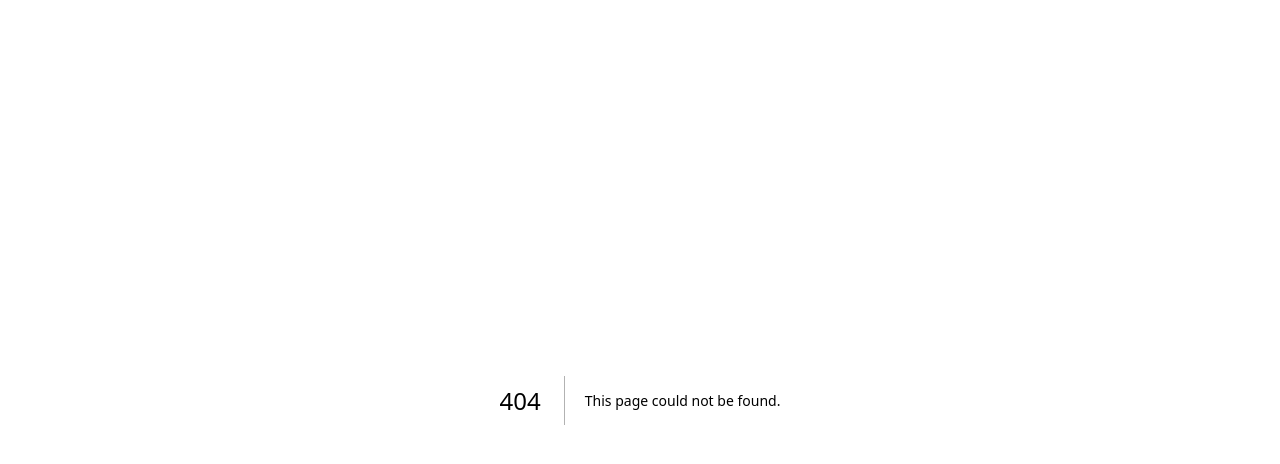
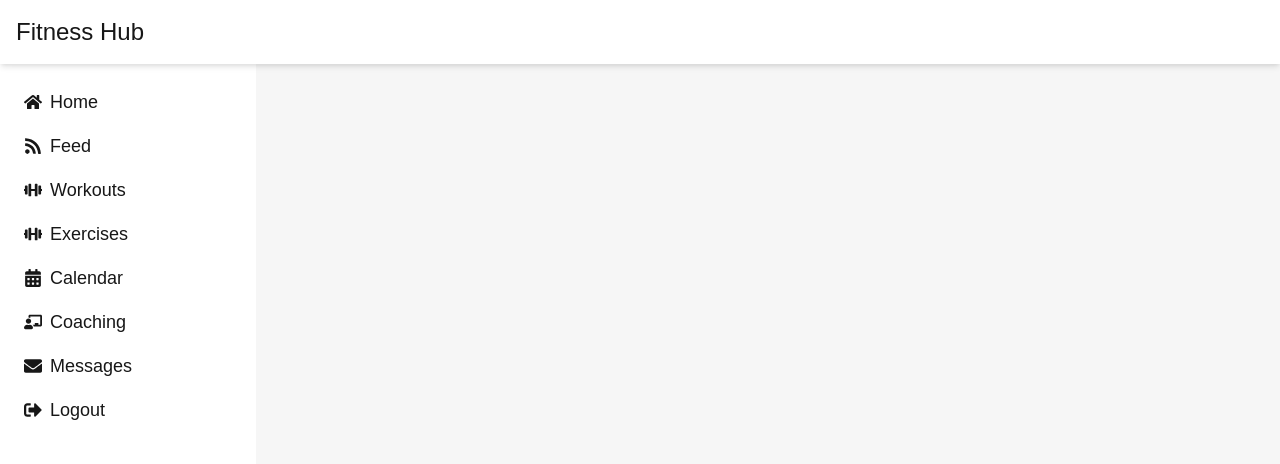
Before and after one commit to DylanO9/final_fitness_network, a Next.js app in the folder frontend/web/: page /dashboard in a window 1280 px wide. Before the commit this address had no page. Shown: the top 464 px of the page. Built offline with nearby package versions, Linux system fonts and the light colour scheme.

Commit message:
Layout created for dashboard
Layout includes a layout for all consequent pages of dashboard

```diff
--- /dev/null
+++ b/frontend/web/src/app/dashboard/layout.tsx
@@ -0,0 +1,47 @@
+import "../globals.css";
+import Link from "next/link";
+import { FaHome, FaRss, FaDumbbell, FaCalendarAlt, FaChalkboardTeacher, FaEnvelope, FaSignOutAlt } from "react-icons/fa";
+
+export default function DashboardLayout({
+  children,
+}: Readonly<{
+  children: React.ReactNode;
+}>) {
+  // Data structure to hold navigation names and links
+  const navItems = [
+    { name: "Home", link: "/dashboard", icon: <FaHome /> },
+    { name: "Feed", link: "/dashboard/feed", icon: <FaRss /> },
+    { name: "Workouts", link: "/dashboard/workouts", icon: <FaDumbbell /> },
+    { name: "Exercises", link: "/dashboard/exercises", icon: <FaDumbbell /> },
+    { name: "Calendar", link: "/dashboard/calendar", icon: <FaCalendarAlt /> },
+    { name: "Coaching", link: "/dashboard/coaching", icon: <FaChalkboardTeacher /> },
+    { name: "Messages", link: "/dashboard/messages", icon: <FaEnvelope /> },
+    { name: "Logout", link: "/", icon: <FaSignOutAlt /> },
+  ];
+  return (
+    <>
+    <header className="sticky top-0 bg-white shadow-md p-4 flex text-2xl justify-between items-center">
+      Fitness Hub
+    </header>
+    <div className="flex flex-col">
+      <aside className="w-1/5 bg-white p-4 min-h-screen text-lg">
+        <nav className="flex flex-col space-y-2">
+          <ul>
+            {navItems.map((item) => (
+                <li key={item.name} className="hover:bg-gray-200 rounded">
+                  <Link href={item.link} className="block p-2 flex items-center space-x-2">
+                  <span>{item.icon}</span>
+                  <span>{item.name}</span>
+                  </Link>
+                </li>
+            ))}
+          </ul>
+        </nav>
+      </aside>
+      <main className="w-4/5">
+        {children}
+      </main>
+    </div>
+    </>
+  );
+}
--- /dev/null
+++ b/frontend/web/src/app/dashboard/page.tsx
@@ -0,0 +1,6 @@
+export default function Dashboard() {
+    return (
+            <>
+            </>
+    );
+}
--- a/frontend/web/src/app/globals.css
+++ b/frontend/web/src/app/globals.css
@@ -24,10 +24,6 @@ body {
   background: var(--off-white);
   color: var(--foreground);
   font-family: Arial, Helvetica, sans-serif;
-  display: flex;
-  flex-direction: row;
-  justify-content: center;
-  align-items: center;
 }
 
 .bg-off-white {
--- a/frontend/web/src/app/layout.tsx
+++ b/frontend/web/src/app/layout.tsx
@@ -25,7 +25,7 @@ export default function RootLayout({
   return (
     <html lang="en">
       <body
-        className={`${geistSans.variable} ${geistMono.variable} antialiased`}
+        className={`${geistSans.variable} ${geistMono.variable} antialiased flex min-h-screen flex-col`}
       >
         {children}
       </body>
--- a/frontend/web/src/app/login/page.tsx
+++ b/frontend/web/src/app/login/page.tsx
@@ -95,7 +95,7 @@ export default function Login () {
                     />
                     <button type="submit" className="w-full p-2 rounded-md bg-purple-400 mb-2" disabled={loading}>Log In</button>
                     <p className="text-sm text-muted-foreground">
-                        Don't have an account?{" "}
+                        Don&apos;t have an account?{" "}
                         <Link href="/signup" className="text-fitness-primary hover:underline font-medium text-purple-400">
                             Sign up
                         </Link>
```
Also changed, not shown: frontend/web/package.json (+6 -5 lines), 1 other file (tests, documents, lock files or other folders).
